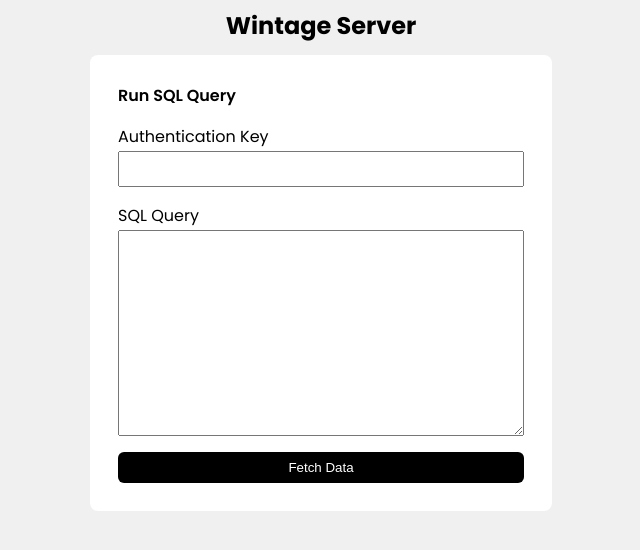
After one commit to winwintage/internaltool, a Flask app: page /sql in a window 1280 px wide. The commit adds this page. Shown: the top 550 px of the page, without its empty margins (319-959 px from the left). Run offline with Flask 2, Linux system fonts and the light colour scheme.

Commit message:
added text box to run SQL

```diff
--- a/app.py
+++ b/app.py
@@ -75,6 +75,10 @@ def insert_or_update(cur, reader, table_name):
 def home():
     return render_template('index.html')
 
+@app.route('/sql', methods=['GET'])
+@cross_origin()
+def sql():
+    return render_template('sql.html')
 
 # Upload CSV route
 @app.route('/uploadCsv', methods=['POST'])
@@ -132,21 +136,8 @@ def uploadCsv():
         return jsonify({'error': 'Failed to process. Reason: {}'.format(str(e))}), 500
 
 
-@app.route('/getData', methods=['POST'])
-@cross_origin()
-def getData():
-    if not request.form['table_name']:
-        return jsonify({'error': "Table name is mandatory"}), 400
-
-    table_name = request.form['table_name']
-
-    if table_name not in table_list:
-        return jsonify({'error': "Table not present in DB"}), 400
-
-    filename = "{}.csv".format(table_name)
+def getDataAndProvideCSV(filename, query):
     try:
-        query = getSelectQuery(table_name)
-
         make_sure_connection_is_present()
         cur = connection.cursor()
         cur.execute(query)
@@ -175,6 +166,41 @@ def getData():
             os.remove(filename)
 
 
+@app.route('/getData', methods=['POST'])
+@cross_origin()
+def getData():
+    if not request.form['table_name']:
+        return jsonify({'error': "Table name is mandatory"}), 400
+
+    table_name = request.form['table_name']
+
+    if table_name not in table_list:
+        return jsonify({'error': "Table not present in DB"}), 400
+
+    filename = "{}.csv".format(table_name)
+    query = getSelectQuery(table_name)
+
+    return getDataAndProvideCSV(filename=filename, query=query)
+
+
+@app.route('/getSqlData', methods=['POST'])
+@cross_origin()
+def getSqlData():
+    if not request.form.get('authentication_key', None):
+        return jsonify({'error': "Authentication key is mandatory for security"}), 400
+
+    if request.form['authentication_key'] != os.getenv("DB_PASSWORD"):
+        return jsonify({'error': "Given authentication key is not correct"}), 400
+
+    if not request.form.get('sql_query', None):
+        return jsonify({'error': "SQL Query is a required field"}), 400
+
+    filename = "Sql_Dump_{}.csv".format(datetime.datetime.now())
+    query = request.form['sql_query']
+
+    return getDataAndProvideCSV(filename=filename, query=query)
+
+
 # Driver function
 if __name__ == '__main__':
     app.run(debug=True)
--- a/static/css/main.css
+++ b/static/css/main.css
@@ -65,7 +65,10 @@ input[type=submit]:disabled {
     cursor: auto;
 }
 
-
+input[type=text],
+input[type=password] {
+    min-height: 30px;
+}
 
 select {
     background-color: transparent;
@@ -116,3 +119,8 @@ select {
     min-width: 280px;
     align-self: stretch;
 }
+
+textarea {
+    min-height: 200px;
+    min-width: 400px;
+}
--- /dev/null
+++ b/templates/sql.html
@@ -0,0 +1,37 @@
+<!DOCTYPE html>
+<html lang="en">
+  <head>
+    <meta charset="UTF-8" />
+    <meta http-equiv="X-UA-Compatible" content="IE=edge" />
+    <meta name="viewport" content="width=device-width, initial-scale=1.0" />
+    <title>Run SQL</title>
+    <link
+      rel="stylesheet"
+      href="{{ url_for('static', filename='css/main.css') }}"
+    />
+  </head>
+  <body>
+    <div class="main">
+      <div class="company">Wintage Server</div>
+      <div class="wrapper">
+        <form
+          action="/getSqlData"
+          method="post"
+          enctype="multipart/form-data"
+          id="sql_form"
+        >
+          <div class="form_header">Run SQL Query</div>
+          <div class="input">
+            <label for="table">Authentication Key</label>
+            <input required type="password" id="authentication_key" name="authentication_key"></input>
+          </div>
+          <div class="input">
+            <label for="table">SQL Query</label>
+            <textarea required id="sql_query" name="sql_query"></textarea>
+          </div>
+          <input required type="submit" value="Fetch Data" />
+        </form>
+      </div>
+    </div>
+  </body>
+</html>
```
